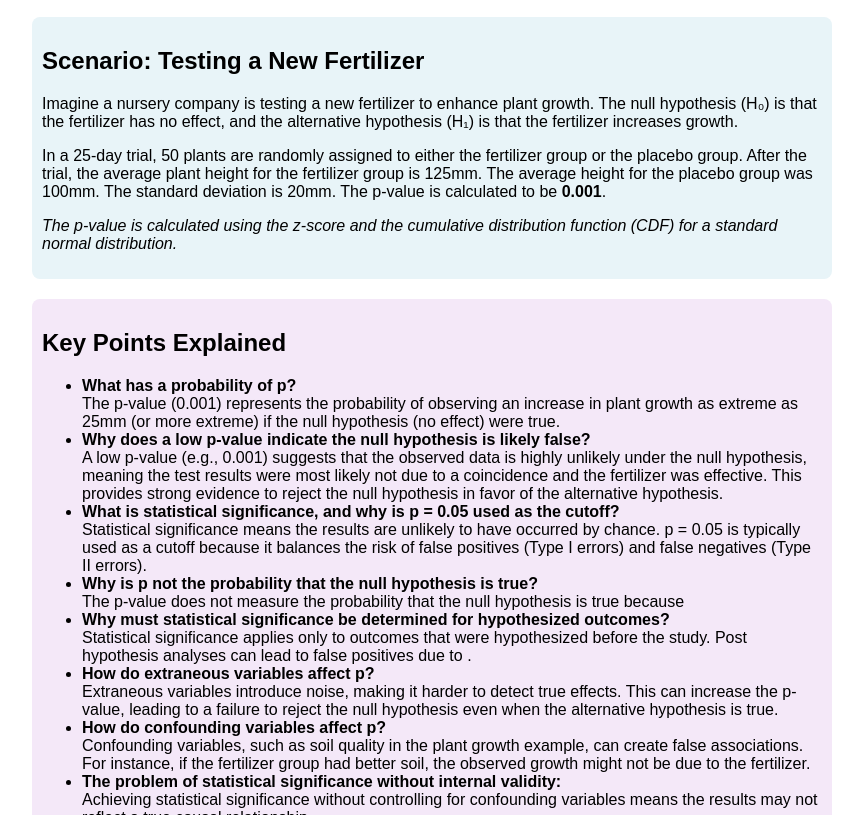
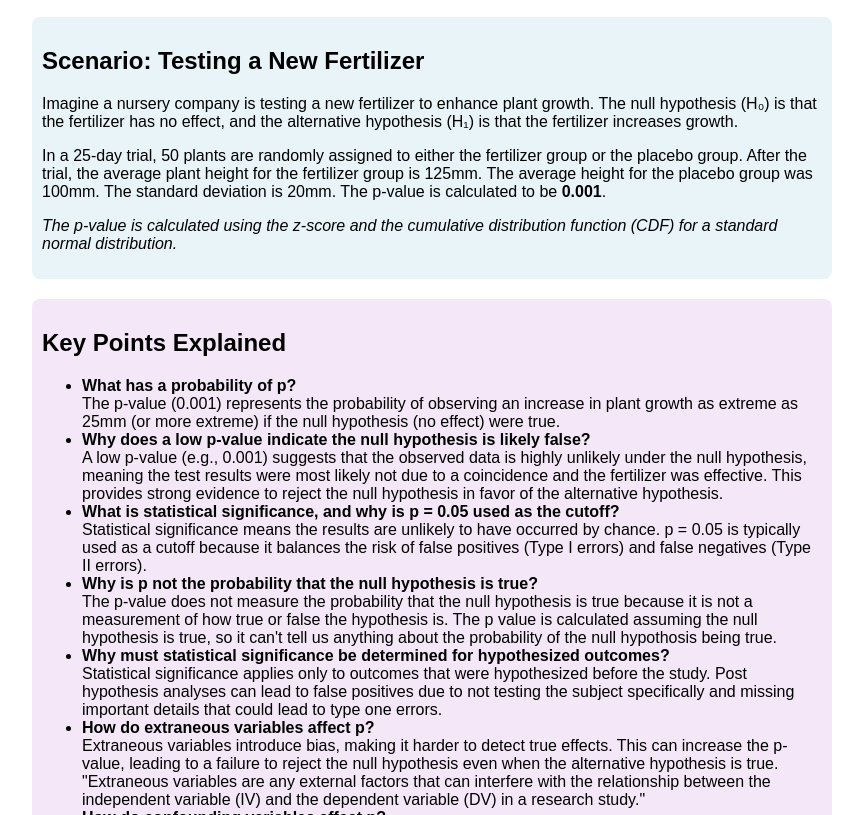
Before and after one commit to isaiah-sudo/pvaluesexplained, a plain HTML site: page index.html in a window 1280 px wide. Shown: the part 137-952 px from the top of the page, without its empty margins (208-1071 px from the left). Drawn offline with Linux system fonts and the light colour scheme.

Commit message:
Update index.html

```diff
--- a/index.html
+++ b/index.html
@@ -58,15 +58,15 @@
                     <li><strong>What is statistical significance, and why is p = 0.05 used as the cutoff?</strong><br>
                         Statistical significance means the results are unlikely to have occurred by chance. p = 0.05 is typically used as a cutoff because it balances the risk of false positives (Type I errors) and false negatives (Type II errors).</li>
                     <li><strong>Why is p not the probability that the null hypothesis is true?</strong><br>
-                        The p-value does not measure the probability that the null hypothesis is true because</li>
+                        The p-value does not measure the probability that the null hypothesis is true because it is not a measurement of how true or false the hypothesis is. The p value is calculated assuming the null hypothesis is true, so it can't tell us anything about the probability of the null hypothosis being true.</li>
                     <li><strong>Why must statistical significance be determined for hypothesized outcomes?</strong><br>
-                        Statistical significance applies only to outcomes that were hypothesized before the study. Post hypothesis analyses can lead to false positives due to .</li>
+                        Statistical significance applies only to outcomes that were hypothesized before the study. Post hypothesis analyses can lead to false positives due to not testing the subject specifically and missing important details that could lead to type one errors.</li>
                     <li><strong>How do extraneous variables affect p?</strong><br>
-                        Extraneous variables introduce noise, making it harder to detect true effects. This can increase the p-value, leading to a failure to reject the null hypothesis even when the alternative hypothesis is true.</li>
+                        Extraneous variables introduce bias, making it harder to detect true effects. This can increase the p-value, leading to a failure to reject the null hypothesis even when the alternative hypothesis is true. "Extraneous variables are any external factors that can interfere with the relationship between the independent variable (IV) and the dependent variable (DV) in a research study."</li>
                     <li><strong>How do confounding variables affect p?</strong><br>
-                        Confounding variables, such as soil quality in the plant growth example, can create false associations. For instance, if the fertilizer group had better soil, the observed growth might not be due to the fertilizer.</li>
+                        Confounding variables, such as soil quality in our plant growth example, can create false associations. For instance, if the fertilizer group had better soil, the observed growth might not be due to the fertilizer.</li>
                     <li><strong>The problem of statistical significance without internal validity:</strong><br>
-                        Achieving statistical significance without controlling for confounding variables means the results may not reflect a true causal relationship.</li>
+                        Achieving statistical significance without checking and fixing confounding variables means the results may not reflect a true relationship.</li>
                     <li><strong>The problem of statistical significance without practical significance:</strong><br>
                         A result can be statistically significant but have no meaningful impact in the real world. For example, a fertilizer that increases plant growth by 0.1mm may achieve p < 0.05 but is not practically useful.</li>
                 </ul>
```
